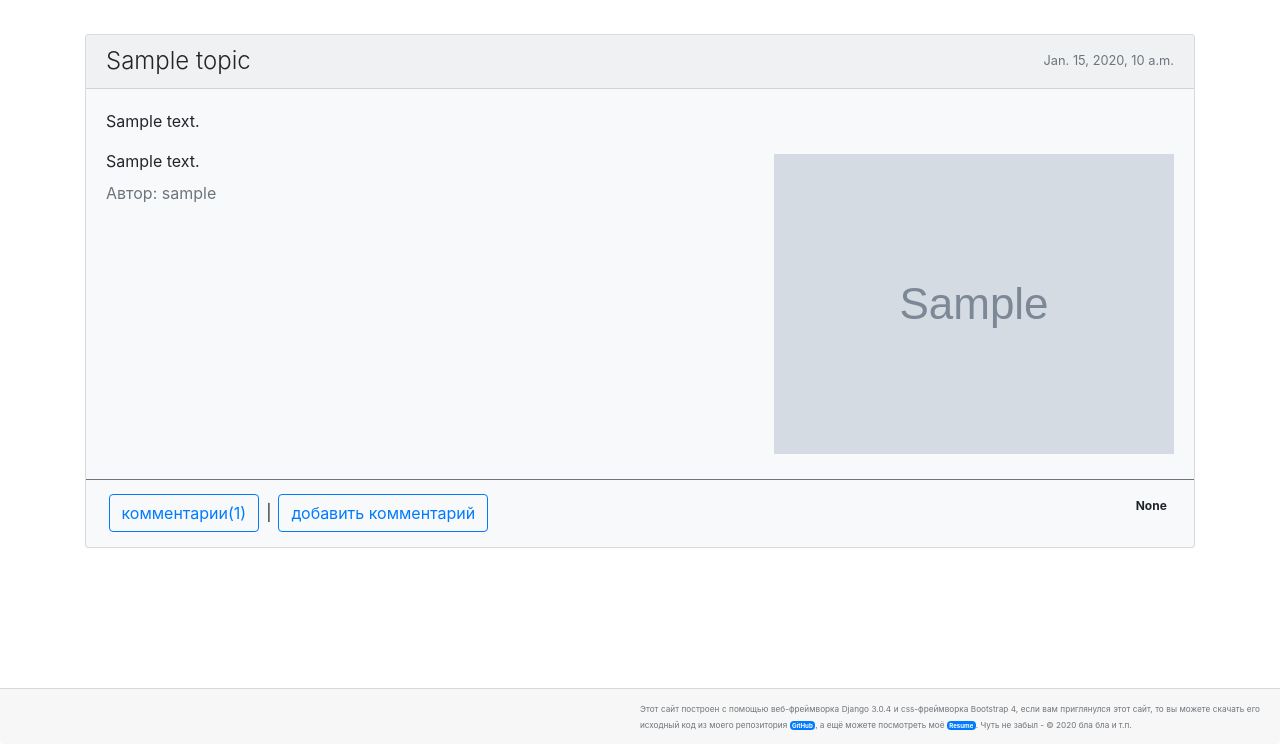
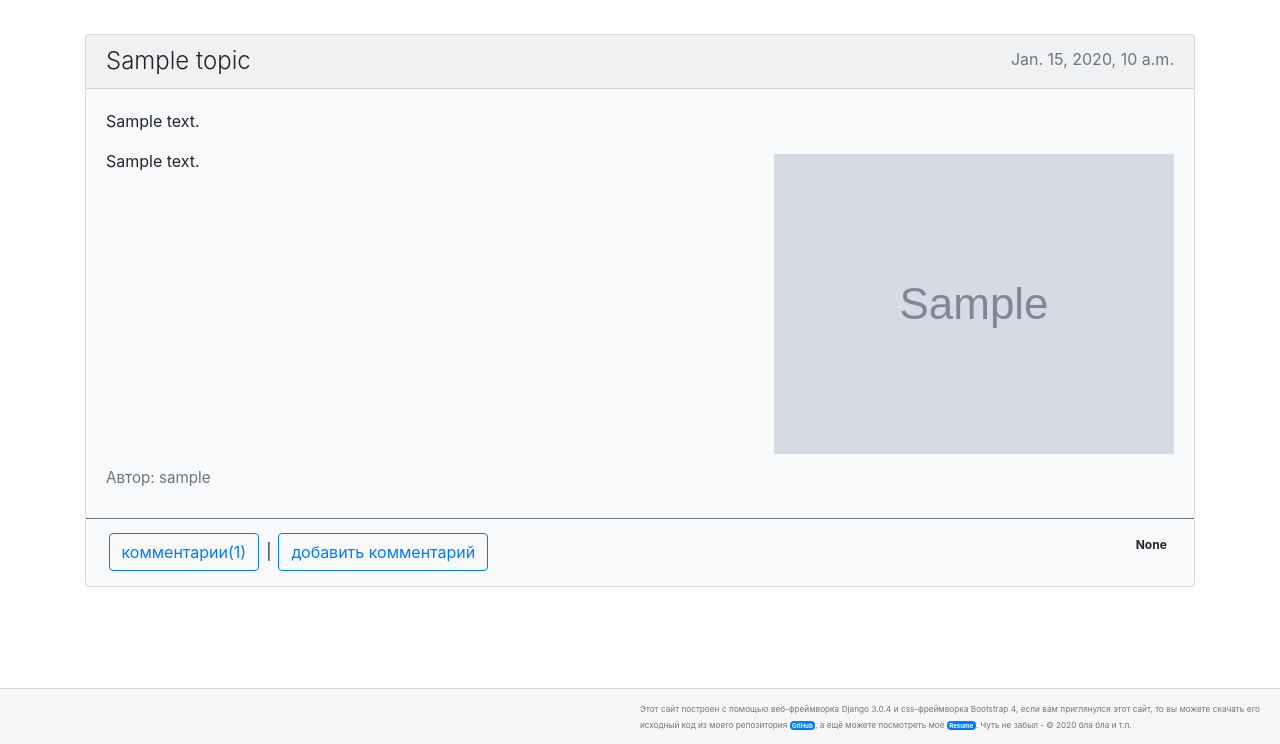
Before and after one commit to DmitKos/dkos.site, a Django app: template blog/templates/blog/topic.html in a window 1280 px wide. Shown: the part 56-800 px from the top of the page. Run offline with Django 3.2, Linux system fonts and the light colour scheme; the template is opened without the code that fills it: most values are stand-ins (such as "Sample title", 1, 10 or a date in 2020); grey boxes marked "Sample" are stand-in pictures; some libraries are stand-ins or nearby versions.

Commit message:
working on blog/templates and styles css

```diff
--- a/blog/models.py
+++ b/blog/models.py
@@ -21,6 +21,7 @@
     date = models.DateTimeField(auto_now_add=True)
     author = models.ForeignKey('Author', on_delete=models.PROTECT, null=True)
     tag = models.ForeignKey('Tag', on_delete=models.PROTECT, blank=True, null=True)
+    description = models.CharField(max_length=160, blank=True)
     slug = models.SlugField(max_length=100, unique=True)
 
     def __str__(self):
--- a/blog/templates/blog/base.html
+++ b/blog/templates/blog/base.html
@@ -19,7 +19,9 @@
 		integrity="sha384-wfSDF2E50Y2D1uUdj0O3uMBJnjuUD4Ih7YwaYd1iqfktj0Uod8GCExl3Og8ifwB6"
 		crossorigin="anonymous"></script>
 	<title>IT blog | dkos.site</title>
+	{% block description %}
 	<meta name="description" content="IT blog системного администратора: пишу о рабочих буднях" />
+	{% endblock description %}
 	<meta name="yandex-verification" content="1ac7cbba58310946" />
 	<meta name="google-site-verification" content="ceWocycE8jQSymieGgBt2gjt8HnciJaQJN7jmfUoV-o" />
 	<!-- Yandex.Metrika counter -->
@@ -56,7 +58,8 @@
 			</li>
 		  </ul> -->
 			<form class="form-inline my-2 my-lg-0" action="{% url 'blog:site_search' %}">
-				<input class="form-control mr-sm-2 header-font" type="search" placeholder="Поиск" aria-label="Search" name='search'>
+				<input class="form-control mr-sm-2 header-font" type="search" placeholder="Поиск" aria-label="Search"
+					name='search'>
 				<button class="btn btn-outline-success my-2 my-sm-0 header-font" type="submit">Поиск</button>
 			</form>
 		</div>
@@ -64,9 +67,11 @@
 			<ul class="nav justify-content-end">
 				{% if user.is_authenticated %}
 				<li class="nav-item header-font"><a class="nav-link active">Привет, {{ user.username }}.</a></li>
-				<li class="nav-item header-font"><a href="{% url 'users:logout' %}" class="nav-link active">Выход</a></li>
+				<li class="nav-item header-font"><a href="{% url 'users:logout' %}" class="nav-link active">Выход</a>
+				</li>
 				{% else %}
-				<li class="nav-item header-font"><a href="{% url 'users:register' %}" class="nav-link active">Регистрация</a></li>
+				<li class="nav-item header-font"><a href="{% url 'users:register' %}"
+						class="nav-link active">Регистрация</a></li>
 				<li class="nav-item header-font"><a href="{% url 'users:login' %}" class="nav-link active">Вход</a></li>
 				{% endif %}
 			</ul>
--- a/blog/templates/blog/index.html
+++ b/blog/templates/blog/index.html
@@ -27,7 +27,7 @@
                 {% endif %}
                 {{ e.text|safe }}
             </p>
-            <p class="card-subtitle mb-2 text-muted">Автор: {{ e.topic.author.username }}</p>
+            <p class="card-subtitle mb-2 text-muted card-author">Автор: {{ e.topic.author.username }}</p>
         </div>
     </div>
     <div class="card-footer card-footer-text bg-transparent border-secondary">
--- a/blog/templates/blog/topic.html
+++ b/blog/templates/blog/topic.html
@@ -1,7 +1,9 @@
 {% extends "blog/base.html" %}
 
-<!-- {% block header %}
-{% endblock header %} -->
+{% block description %}
+<meta name="description" content="{{ topic.description }}" />
+{% endblock description %}
+
 {% block content %}
 <div class="card bg-light mb-3">
 	<div class="card-header">
@@ -15,16 +17,18 @@
 	</div>
 	<div class="card-body">
 		<p class="card-text">{{ e.text|safe }}</p>
-		<div>
+		<div class="topic-text">
 			{% for i in image %}
-			<img src="{{ i.image.url }}" class="topic-img" alt="{{ i.image_alt }}">
-			<p class="card-text">
-				{{ i.text }}
-			</p>
+			<div>
+				<p class="card-text">
+					{{ i.text|safe }}
+					<img src="{{ i.image.url }}" class="topic-img" alt="{{ i.image_alt }}">
+				</p>
+			</div>
 			{% endfor %}
 		</div>
 		<div>
-			<p class="card-subtitle mb-2 text-muted">Автор: {{ e.topic.author.username }}</p>
+			<p class="card-subtitle mb-2 text-muted card-author">Автор: {{ e.topic.author.username }}</p>
 		</div>
 	</div>
 	<div class="card-footer card-footer-text bg-transparent border-secondary">
--- a/static/css/styles.css
+++ b/static/css/styles.css
@@ -35,6 +35,11 @@
     flex: 1 1 auto;
     font-size: 2vh;
     max-width: 50%;
+}
+
+.card-text {
+    text-align: justify;
+    font-size: 2vmin;
 }
 
 .card-tag {
@@ -78,6 +83,10 @@
     max-width: 50%;
 }
 
+.card-author {
+    font-size: 1.9vmin;
+}
+
 .text-comment {
     font-size: 0.8rem;
     margin-left: 1.5rem;
@@ -103,12 +112,17 @@
     max-width: 50%;
     height: auto;
     float: right;
-    margin: 5px 0 5px 2px;
+    margin: 5px 0 5px 10px;
 }
 
 .topic-img {
     max-width: 100%;
     height: auto;
+}
+
+.topic-text {
+    display: flex;
+    flex-direction: column;
 }
 
 .card-body-img {
```
Also changed, not shown: 1 other file. Lines whose indentation alone changed are shown as unchanged.
